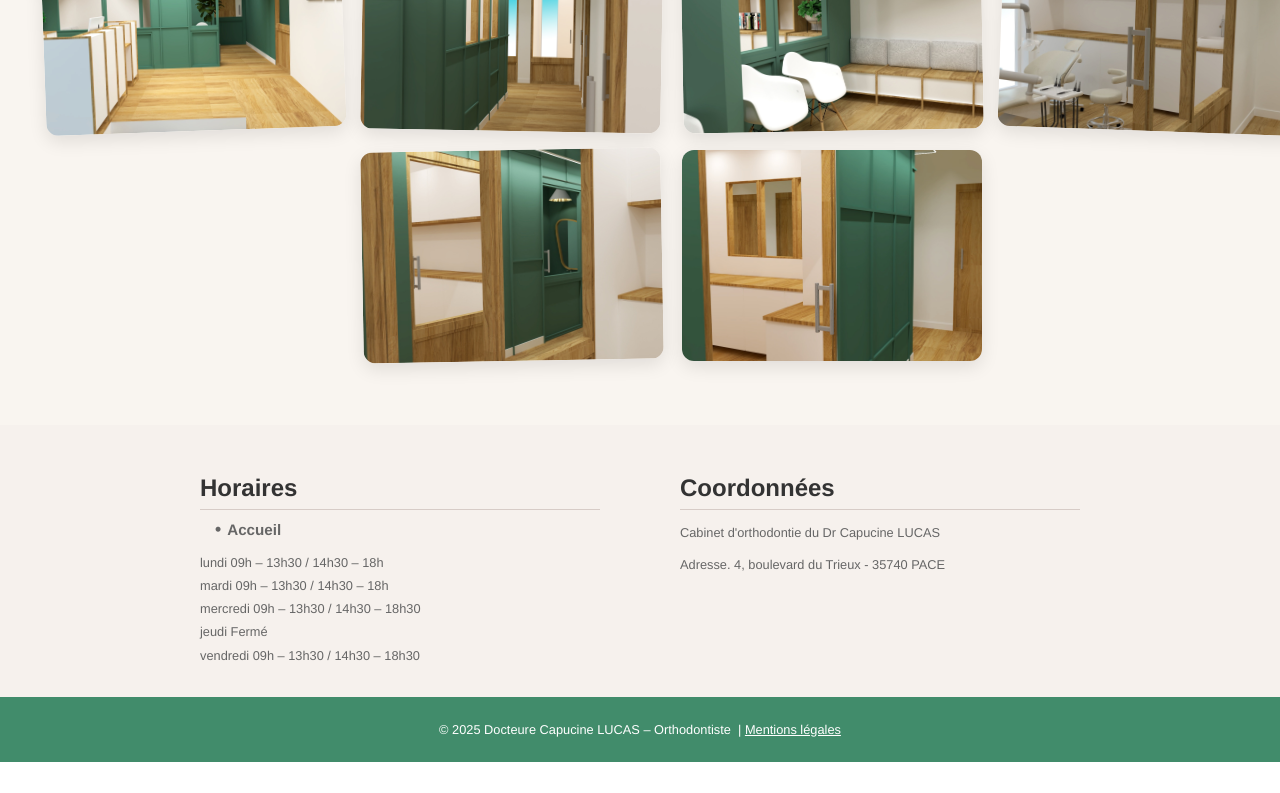
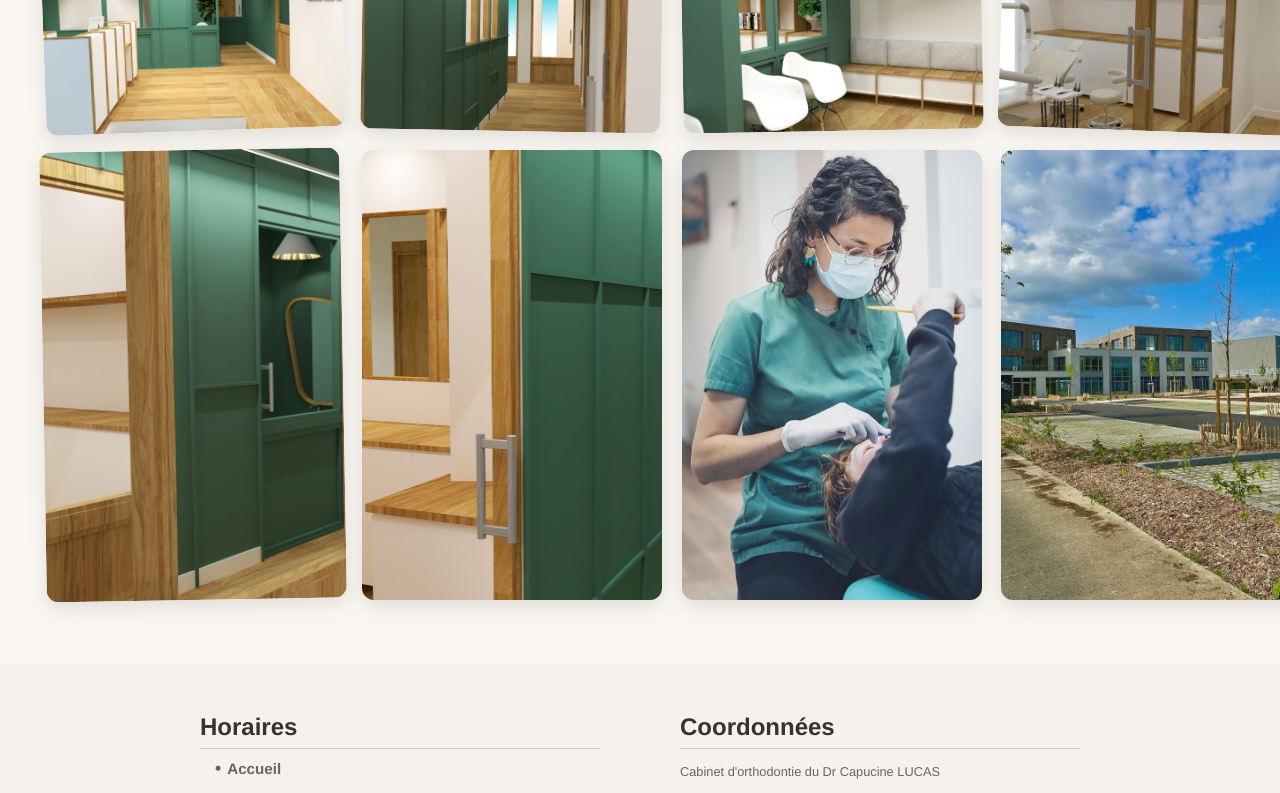
Before and after one commit to pgautier44/site-dentaire-front, a React (Vite) app: page /team in a window 1280 px wide. Shown: the part 1088-1881 px from the top of the page. Before the commit the page ends 1850 px from the top, so only its background shows below. Built offline with nearby package versions, Linux system fonts and the light colour scheme.

Commit message:
Dernière modif

```diff
--- a/src/components/Galerie/Galerie.jsx
+++ b/src/components/Galerie/Galerie.jsx
@@ -7,8 +7,10 @@ import img3 from "../../assets/Galerie/Salle_Attente.jpg";
 import img4 from "../../assets/Galerie/Salle_De_Soins.jpg";
 import img5 from "../../assets/Galerie/Salle_Radio.jpg";
 import img6 from "../../assets/Galerie/Sterilisation.jpg";
+import img7 from "../../assets/Capucine_Travail.jpg";
+import img8 from "../../assets/Cabinet_Accueil.jpg";
 
-const images = [img1, img2, img3, img4, img5, img6];
+const images = [img1, img2, img3, img4, img5, img6, img7, img8];
 
 function Galerie() {
   return (
--- a/src/components/Team/Team.jsx
+++ b/src/components/Team/Team.jsx
@@ -1,6 +1,6 @@
 import React, { useState } from "react";
 import "./Team.css";
-import CapucinePhoto from "../../assets/Capucine.png";
+import CapucinePhoto from "../../assets/Capucine_Travail.jpg";
 import PlaceholderPhoto from "../../assets/placeholder.jpg";
 
 function Team() {
--- a/src/components/Welcome/Welcome.css
+++ b/src/components/Welcome/Welcome.css
@@ -52,7 +52,7 @@
 .welcome-image img {
   width: 100%;
   max-width: 550px;
-  max-height: 400px;
+  max-height: 550px;
   border-radius: 12px;
   object-fit: cover;
   object-position: top;
--- a/src/components/Welcome/Welcome.jsx
+++ b/src/components/Welcome/Welcome.jsx
@@ -1,6 +1,6 @@
 import React from "react";
 import "./Welcome.css";
-import accueilImg from "../../assets/Capucine_Travail.jpg";
+import accueilImg from "../../assets/Capucine.png";
 import ContactButton from "../../components/ContactButton/ContactButton";
 
 function Welcome() {
@@ -11,8 +11,11 @@ function Welcome() {
           <h2>Bienvenue sur le site du Docteur LUCAS</h2>
           <p>
             Toute l’équipe du cabinet d’orthodontie du Dr Capucine Lucas, spécialiste qualifiée en Orthopédie Dento-Faciale, est à votre écoute pour vous accompagner avec bienveillance tout au long de votre parcours de soins.
+            <br /><br />
             Nous prenons en charge aussi bien les enfants que les adolescents et les adultes, en proposant une large gamme d’appareils amovibles, fixes (technique vestibulaire classique ou linguale) ainsi que des gouttières invisibles adaptées à chaque profil.
+            <br /><br />
             Lors de votre première visite, nous recueillerons les informations nécessaires à un diagnostic précis afin d’élaborer un plan de traitement personnalisé, qui tiendra compte de vos attentes et de la spécificité de votre cas.
+            <br /><br />
             Au cabinet, nous accordons une grande importance à la relation patient-parent-praticien, garantissant un suivi attentif et une prise en charge respectueuse, pour un sourire harmonieux et fonctionnel à chaque étape de la vie.
           </p>
           <ContactButton />
```
